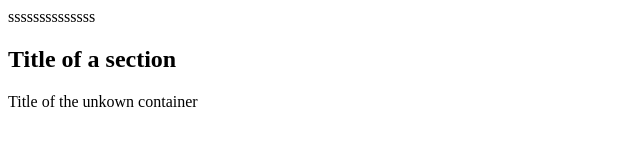
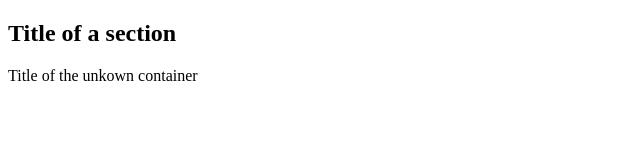
Before and after one commit to LoganKim/kakao_clone, a plain HTML site: page index.html in a window 1280 px wide. Shown: the whole page, without its empty margins (0-640 px from the left). Drawn offline with Linux system fonts and the light colour scheme.

Commit message:
Update index.html

```diff
--- a/index.html
+++ b/index.html
@@ -9,7 +9,7 @@
 </head>
 
 <body>
-    ssssssssssssss
+
     <section>
         <header id="headerNumberOne" class="defaultHeader">
             <h1>Title of a section</h1>
```
